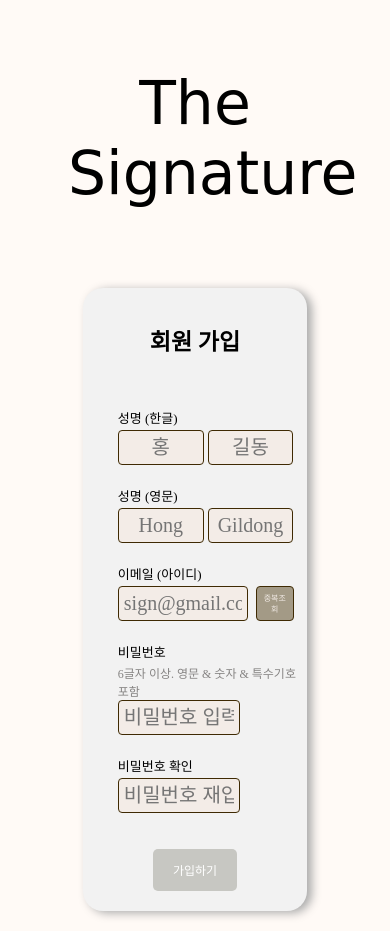
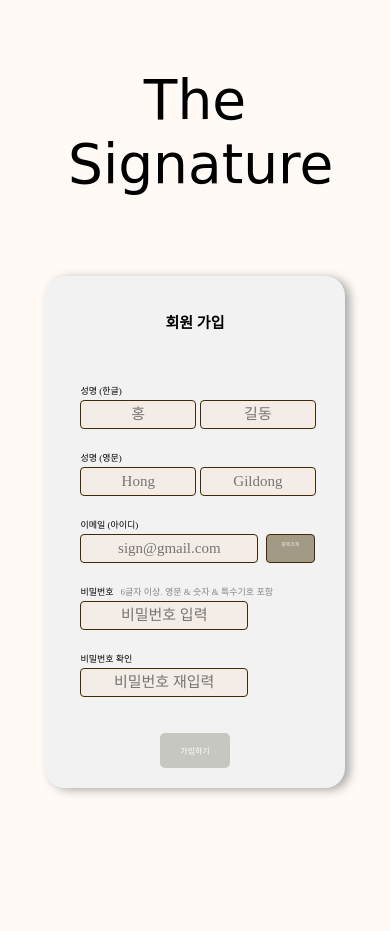
Before and after one commit to CAU-Celebrity/TheSignature-Web, a Django app: template UserAccount/templates/UserAccount/sign_up.html in a window 390 px wide. After the commit the page ends 795 px from the top, so only its background shows below. Run offline with Django 3.2, Linux system fonts and the light colour scheme; the template is opened without the code that fills it, so the values that code supplies are empty; some libraries are stand-ins or nearby versions.

Commit message:
edited templates

```diff
--- a/UserAccount/static/css/signup.css
+++ b/UserAccount/static/css/signup.css
@@ -10,7 +10,7 @@ header {
   color: black;
   font-family: cursive;
   /* font-size: 3em; */
-  font-size: 80px;
+  font-size: 70px;
 }
 
 
@@ -32,7 +32,7 @@ header {
 }
 .pageName {
   text-align: center;
-  font-size: 30px;
+  font-size: 25px;
   padding: 30px;
   font-weight: bold;
 }
@@ -67,7 +67,7 @@ input[type="password"],
   background-color: rgb(243, 236, 231);
   font-family: "Noto Serif KR", serif;
   /*font-size: 1.6vw;*/
-  font-size: 20px;
+  font-size: 15px;
   width: 40%;
 }
 
@@ -85,7 +85,7 @@ input[type="email"]{
   display: inline-block;
   width: 14%;
   text-align: center;
-        font-size: 16px;
+        font-size: 11px;
 
 }
 
@@ -99,14 +99,14 @@ input[type="password"] {
 
 label {
   /*font-size: 1.6vw;*/
-    font-size: 22px;
+    font-size: 17px;
   padding: 3px 3px 3px 0;
   display: inline-block;
 }
 
 .decription {
   /*font-size: 1.3vw;*/
-      font-size: 19px;
+      font-size: 14px;
 
   /* padding: 8px 8px 8px 0; */
   display: inline-block;
@@ -123,7 +123,7 @@ input[type="submit"] {
   float: center;
   margin: auto;
   /*font-size: 1.5vw;*/
-      font-size: 22px;
+      font-size: 17px;
 
   font-family: "Noto Serif KR", serif;
 }
@@ -171,65 +171,42 @@ input[type="submit"] {
 
 @media (max-width: 1280px) {
   .logo {
-    font-size: 80px;
+    font-size: 70px;
   }
   .pageName {
-    font-size: 30px;
+    font-size: 25px;
   }
   .decription {
-    font-size: 19px;
+    font-size: 14px;
   }
   label {
-    font-size: 22px;
+    font-size: 17px;
   }
   input[type="text"],
 input[type="email"],
 input[type="password"],
  {
-    font-size: 18px;
+    font-size: 13px;
     }
     #emailCheck{
-    font-size: 17px;
+    font-size: 12px;
     }
    input[type="submit"] {
-       font-size: 20px;
+       font-size: 10px;
    }
 }
 @media (max-width: 1000px) {
   .logo {
-    font-size: 75px;
+    font-size: 60px;
   }
+  .join {
+    max-width: 70%;
+    }
   .pageName {
-    font-size: 25px;
+    font-size: 20px;
   }
   .decription {
-    font-size: 17px;
-  }
-  label {
-    font-size: 19px;
-  }
-  input[type="text"],
-input[type="email"],
-input[type="password"],
- {
-    font-size: 15px;
-    }
-    #emailCheck{
-    font-size: 14px;
-    }
-   input[type="submit"]{
-       font-size: 17px;
-   }
-}
-@media (max-width: 767px) {
-  .logo {
-    font-size: 70px;
-  }
-  .pageName {
-    font-size: 24px;
-  }
-  .decription {
-    font-size: 14px;
+    font-size: 12px;
   }
   label {
     font-size: 14px;
@@ -238,18 +215,47 @@ input[type="password"],
 input[type="email"],
 input[type="password"],
  {
-    font-size: 10px;
+    font-size: 11px;
+    }
+    #emailCheck{
+    font-size: 9px;
+    }
+   input[type="submit"]{
+       font-size: 12px;
+   }
+}
+@media (max-width: 767px) {
+  .logo {
+    font-size: 55px;
+  }
+  .join {
+    max-width: 80%;
+    }
+  .pageName {
+    font-size: 15px;
+  }
+  .decription {
+    font-size: 9px;
+  }
+  label {
+    font-size: 9px;
+  }
+  input[type="text"],
+input[type="email"],
+input[type="password"],
+ {
+    font-size: 5px;
     }
 
     #emailCheck{
-    font-size: 10px;
+    font-size: 5px;
     }
    input[type="submit"] {
-       font-size: 13px;
+       font-size: 8px;
    }
 }
 
-@media (max-width: 639px) {
+/*@media (max-width: 639px) {
   .logo {
     font-size: 60px;
   }
@@ -274,4 +280,4 @@ input[type="password"],
    input[type="submit"] {
        font-size: 12px;
    }
-}
+}*/
```
Also changed, not shown: UserAccount/static/css/login.css (+63 -57 lines), theSignature/templates/theSignature/base.html (+3 -6 lines).
